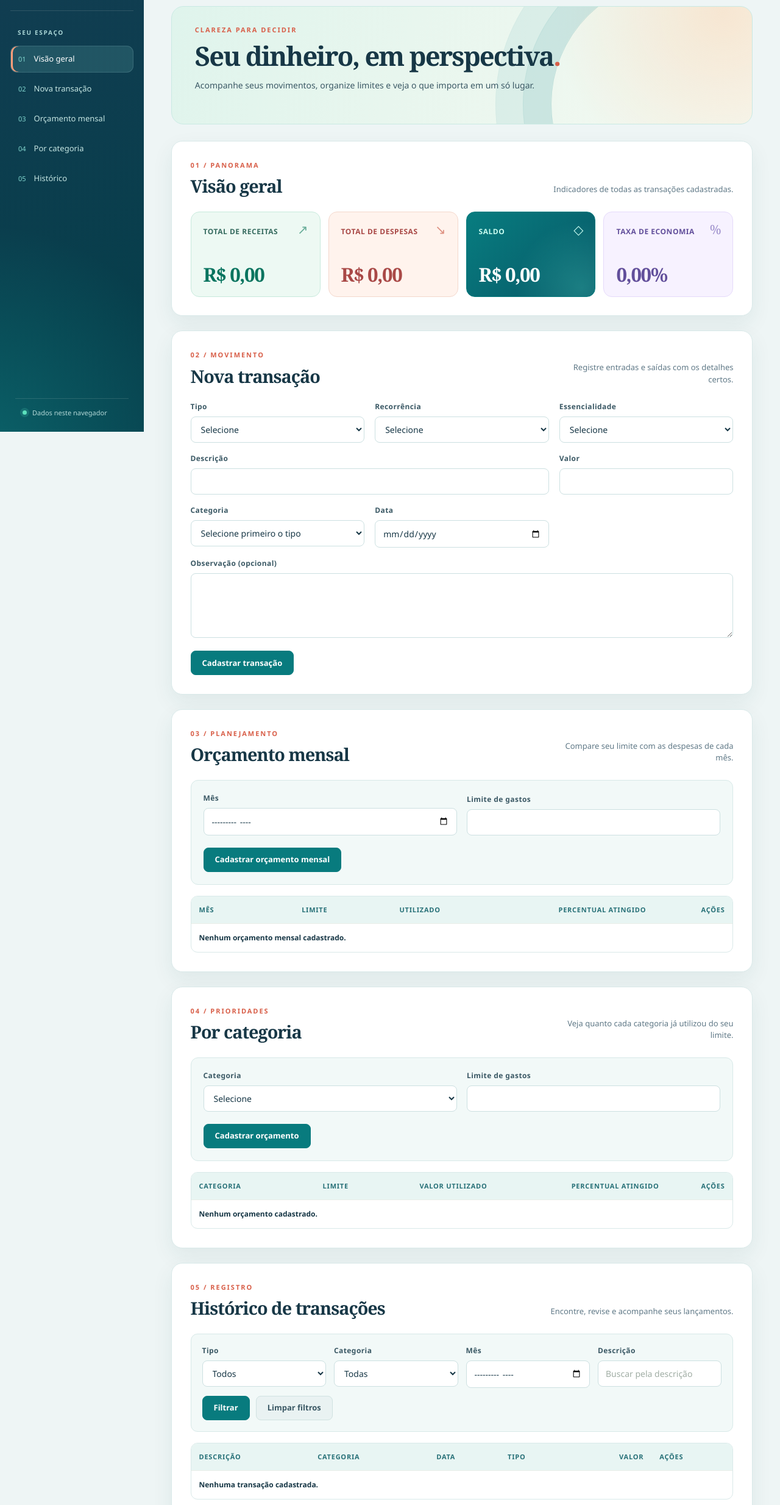
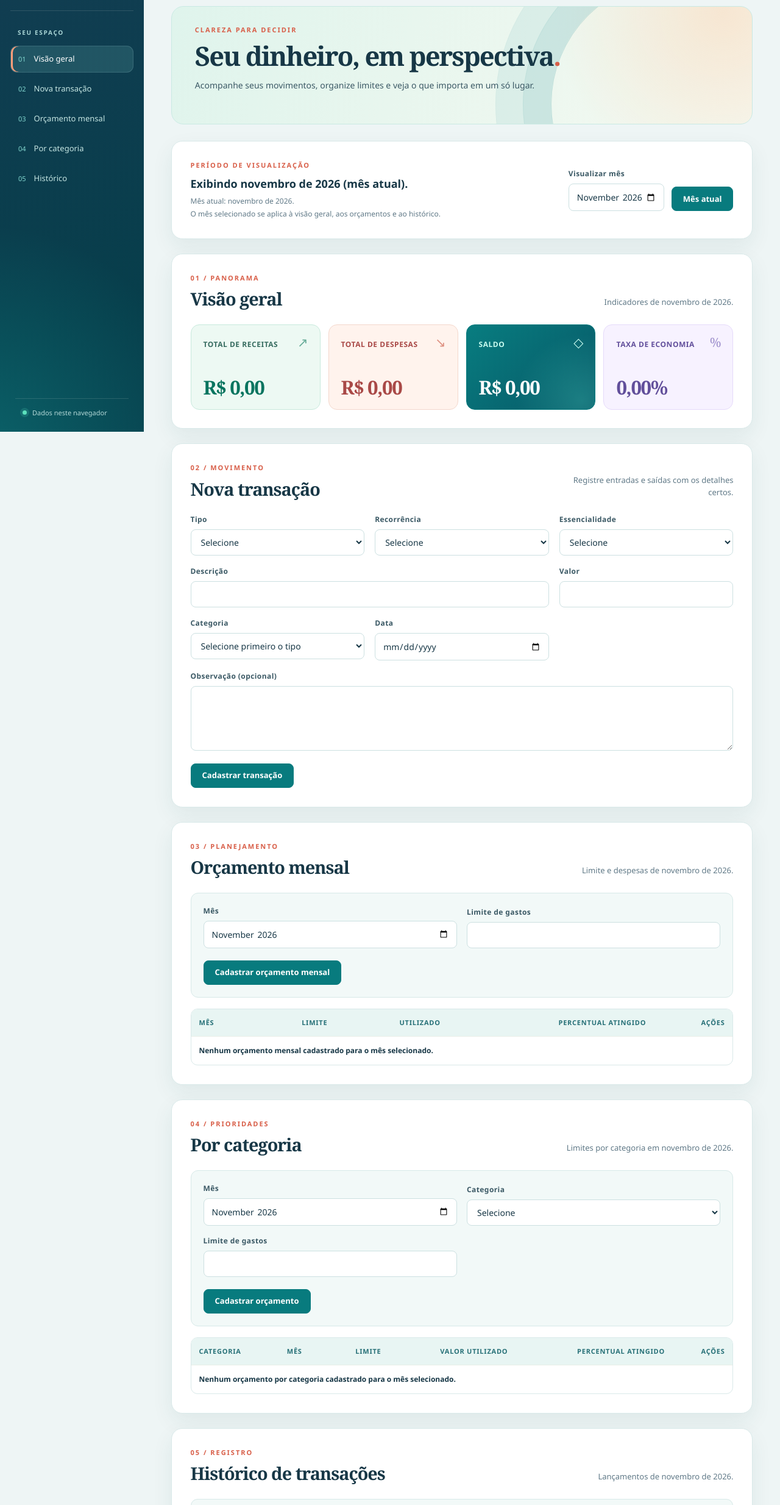
Before and after one commit to Samuel-Tavares/SCF---Controle-Financeiro, a plain HTML site: page index.html in a window 1280 px wide. Shown: the part 92-2560 px from the top of the page at 61% size. Drawn offline with Linux system fonts and the light colour scheme.

Commit message:
feat: adiciona visualização de dados por mês específico.

```diff
--- a/css/style.css
+++ b/css/style.css
@@ -320,6 +320,34 @@ section {
     background: var(--paper);
     box-shadow: var(--shadow);
     scroll-margin-top: 88px;
+}
+
+.periodo-visualizacao {
+    display: flex;
+    flex-wrap: wrap;
+    align-items: center;
+    justify-content: space-between;
+    gap: 20px;
+}
+
+#periodo-selecionado {
+    margin: 0 0 6px;
+    font-size: 18px;
+    font-weight: 700;
+}
+
+.periodo-ajuda {
+    margin: 3px 0 0;
+    color: var(--muted);
+    font-size: 12px;
+}
+
+.periodo-controles {
+    display: flex;
+    flex-wrap: wrap;
+    align-items: end;
+    gap: 12px;
+    max-width: 100%;
 }
 
 .section-heading {
@@ -690,8 +718,8 @@ td:first-child {
 
 #tabela-transacoes-container th:nth-child(5),
 #tabela-transacoes-container td:nth-child(5),
-#tabela-orcamentos-container th:nth-child(n + 2),
-#tabela-orcamentos-container td:nth-child(n + 2),
+#tabela-orcamentos-container th:nth-child(n + 3),
+#tabela-orcamentos-container td:nth-child(n + 3),
 #tabela-orcamentos-mensais-container th:nth-child(n + 2),
 #tabela-orcamentos-mensais-container td:nth-child(n + 2) {
     text-align: right;
@@ -740,7 +768,7 @@ td.acoes-orcamento button + button {
     background: #fcf8ec;
 }
 
-#tabela-orcamentos-container .orcamento-alerta td:nth-child(4),
+#tabela-orcamentos-container .orcamento-alerta td:nth-child(5),
 #tabela-orcamentos-mensais-container .orcamento-alerta td:nth-child(4) {
     color: var(--warning);
     font-weight: 750;
@@ -751,8 +779,8 @@ td.acoes-orcamento button + button {
     background: #fcf3f0;
 }
 
-#tabela-orcamentos-container .orcamento-excedido td:nth-child(3),
 #tabela-orcamentos-container .orcamento-excedido td:nth-child(4),
+#tabela-orcamentos-container .orcamento-excedido td:nth-child(5),
 #tabela-orcamentos-mensais-container .orcamento-excedido td:nth-child(3),
 #tabela-orcamentos-mensais-container .orcamento-excedido td:nth-child(4) {
     color: var(--danger);
@@ -760,7 +788,7 @@ td.acoes-orcamento button + button {
 }
 
 #form-filtros-transacoes {
-    grid-template-columns: repeat(4, minmax(0, 1fr));
+    grid-template-columns: repeat(3, minmax(0, 1fr));
     gap: 13px;
     margin-bottom: 18px;
     padding: 18px;
--- a/index.html
+++ b/index.html
@@ -41,13 +41,31 @@
                     <p>Acompanhe seus movimentos, organize limites e veja o que importa em um só lugar.</p>
                 </div>
 
+        <section class="periodo-visualizacao" aria-label="Período de visualização">
+            <div>
+                <p class="section-kicker">Período de visualização</p>
+                <p id="periodo-selecionado" role="status"></p>
+                <p class="periodo-ajuda" id="mes-atual-identificado"></p>
+                <p class="periodo-ajuda" id="periodo-ajuda">O mês selecionado se aplica à visão geral, aos orçamentos e ao histórico.</p>
+            </div>
+            <div class="periodo-controles">
+                <div class="form-group">
+                    <label for="mes-visualizacao">Visualizar mês</label>
+                    <input type="month" id="mes-visualizacao" min="0001-01" max="9999-12" required aria-describedby="periodo-ajuda">
+                </div>
+                <div class="acoes-filtros">
+                    <button type="button" id="visualizar-mes-atual">Mês atual</button>
+                </div>
+            </div>
+        </section>
+
         <section id="resumo-financeiro">
             <div class="section-heading">
                 <div>
                     <p class="section-kicker">01 / Panorama</p>
                     <h2>Visão geral</h2>
                 </div>
-                <p>Indicadores de todas as transações cadastradas.</p>
+                <p>Indicadores de <span data-periodo></span>.</p>
             </div>
 
             <div class="resumo-cards">
@@ -163,7 +181,7 @@
                     <p class="section-kicker">03 / Planejamento</p>
                     <h2>Orçamento mensal</h2>
                 </div>
-                <p>Compare seu limite com as despesas de cada mês.</p>
+                <p>Limite e despesas de <span data-periodo></span>.</p>
             </div>
 
             <form id="form-orcamento-mensal">
@@ -242,10 +260,14 @@
                     <p class="section-kicker">04 / Prioridades</p>
                     <h2>Por categoria</h2>
                 </div>
-                <p>Veja quanto cada categoria já utilizou do seu limite.</p>
+                <p>Limites por categoria em <span data-periodo></span>.</p>
             </div>
 
             <form id="form-novo-orcamento">
+                <div class="form-group">
+                    <label for="orcamento-categoria-mes">Mês</label>
+                    <input type="month" id="orcamento-categoria-mes" name="mes" min="0001-01" max="9999-12" required>
+                </div>
                 <div class="form-group">
                     <label for="orcamento-categoria">Categoria</label>
 
@@ -300,6 +322,7 @@
                     <thead>
                         <tr>
                             <th scope="col">Categoria</th>
+                            <th scope="col">Mês</th>
                             <th scope="col">Limite</th>
                             <th scope="col">Valor utilizado</th>
                             <th scope="col">Percentual atingido</th>
@@ -318,7 +341,7 @@
                     <p class="section-kicker">05 / Registro</p>
                     <h2>Histórico de transações</h2>
                 </div>
-                <p>Encontre, revise e acompanhe seus lançamentos.</p>
+                <p>Lançamentos de <span data-periodo></span>.</p>
             </div>
 
             <form id="form-filtros-transacoes">
@@ -338,16 +361,6 @@
                     <select id="filtro-categoria" name="categoria">
                         <option value="" selected>Todas</option>
                     </select>
-                </div>
-
-                <div class="form-group">
-                    <label for="filtro-mes">Mês</label>
-
-                    <input
-                        type="month"
-                        id="filtro-mes"
-                        name="mesReferencia"
-                    >
                 </div>
 
                 <div class="form-group">
--- a/js/controllers/orcamentoCategoriaController.js
+++ b/js/controllers/orcamentoCategoriaController.js
@@ -20,12 +20,15 @@ import {
     renderizarCategoriasOrcamento
 } from "../views/categoriaView.js";
 
+import { obterMesSelecionado, observarPeriodo } from "../services/periodoService.js";
+import { formatarMesReferencia } from "../utils/formatadores.js";
+
 let idOrcamentoEmEdicao = null;
 const SELETOR_MENSAGEM = "#mensagem-orcamento";
 
 
 export function atualizarListaOrcamentosCategoria() {
-    const resultado = listarOrcamentosCategoria();
+    const resultado = listarOrcamentosCategoria(obterMesSelecionado());
 
     if (!resultado.sucesso) {
         exibirMensagem(
@@ -95,6 +98,13 @@ export function inicializarOrcamentoCategoriaController() {
     );
 
     const botaoCancelar = document.querySelector("#cancelar-edicao-orcamento");
+    const inputMes = document.querySelector("#orcamento-categoria-mes");
+    inputMes.value = obterMesSelecionado();
+
+    observarPeriodo(() => {
+        if (idOrcamentoEmEdicao === null) inputMes.value = obterMesSelecionado();
+        atualizarListaOrcamentosCategoria();
+    });
 
     const resultadoCategorias = listarCategorias();
 
@@ -128,6 +138,7 @@ export function inicializarOrcamentoCategoriaController() {
 
         const orcamento = {
             categoria: inputCategoria.value,
+            mes: inputMes.value,
             valorLimite: Number(inputValorLimite.value)
         };
 
@@ -146,9 +157,13 @@ export function inicializarOrcamentoCategoriaController() {
         restaurarModoCadastroOrcamento();
         atualizarListaOrcamentosCategoria();
 
-        const mensagemSucesso = estaEditando
+        let mensagemSucesso = estaEditando
             ? "Orçamento atualizado com sucesso."
             : "Orçamento cadastrado com sucesso."
+
+        if (orcamento.mes !== obterMesSelecionado()) {
+            mensagemSucesso += ` Selecione ${formatarMesReferencia(orcamento.mes)} na visualização para consultá-lo.`;
+        }
 
         exibirMensagem(
             SELETOR_MENSAGEM,
@@ -165,6 +180,7 @@ function tratarEdicaoOrcamento(orcamento) {
     idOrcamentoEmEdicao = orcamento.id;
 
     document.querySelector("#orcamento-categoria").value = orcamento.categoria;
+    document.querySelector("#orcamento-categoria-mes").value = orcamento.mes;
     document.querySelector("#orcamento-valor-limite").value = orcamento.valorLimite;
     document.querySelector("#cancelar-edicao-orcamento").hidden = false;
 
@@ -193,6 +209,7 @@ function restaurarModoCadastroOrcamento() {
     const botaoCancelar = document.querySelector("#cancelar-edicao-orcamento");
 
     formulario.reset();
+    document.querySelector("#orcamento-categoria-mes").value = obterMesSelecionado();
     botaoEnviar.textContent = "Cadastrar orçamento";
     botaoCancelar.hidden = true;
 }
--- a/js/controllers/orcamentoMensalController.js
+++ b/js/controllers/orcamentoMensalController.js
@@ -15,12 +15,15 @@ import {
     limparMensagem
 } from "../views/mensagemView.js";
 
+import { obterMesSelecionado, observarPeriodo } from "../services/periodoService.js";
+import { formatarMesReferencia } from "../utils/formatadores.js";
+
 let idOrcamentoMensalEmEdicao = null;
 
 const SELETOR_MENSAGEM = "#mensagem-orcamento-mensal";
 
 export function atualizarListaOrcamentosMensais() {
-    const resultado = listarOrcamentosMensais();
+    const resultado = listarOrcamentosMensais(obterMesSelecionado());
 
     if (!resultado.sucesso) {
         exibirMensagem(
@@ -60,6 +63,7 @@ function restaurarModoCadastroOrcamentoMensal() {
     );
 
     formulario.reset();
+    document.querySelector("#orcamento-mensal-mes").value = obterMesSelecionado();
 
     botaoEnviar.textContent =
         "Cadastrar orçamento mensal";
@@ -139,6 +143,12 @@ export function inicializarOrcamentoMensalController() {
     const inputMes = document.querySelector(
         "#orcamento-mensal-mes"
     )
+    inputMes.value = obterMesSelecionado();
+
+    observarPeriodo(() => {
+        if (idOrcamentoMensalEmEdicao === null) inputMes.value = obterMesSelecionado();
+        atualizarListaOrcamentosMensais();
+    });
 
     const inputValorLimite = document.querySelector(
         "#orcamento-mensal-valor-limite"
@@ -194,9 +204,13 @@ export function inicializarOrcamentoMensalController() {
             restaurarModoCadastroOrcamentoMensal();
             atualizarListaOrcamentosMensais();
 
-            const mensagem = estaEditando
+            let mensagem = estaEditando
                 ? "Orçamento mensal atualizado com sucesso."
                 : "Orçamento mensal cadastrado com sucesso.";
+
+            if (orcamento.mes !== obterMesSelecionado()) {
+                mensagem += ` Selecione ${formatarMesReferencia(orcamento.mes)} na visualização para consultá-lo.`;
+            }
 
             exibirMensagem(
                 SELETOR_MENSAGEM,
--- /dev/null
+++ b/js/controllers/periodoController.js
@@ -0,0 +1,31 @@
+import { obterMesSelecionado, selecionarMes, observarPeriodo } from "../services/periodoService.js";
+import { obterMesAtual } from "../utils/periodo.js";
+import { formatarMesReferencia } from "../utils/formatadores.js";
+
+export function inicializarPeriodoController() {
+    const inputMes = document.querySelector("#mes-visualizacao");
+    const botaoAtual = document.querySelector("#visualizar-mes-atual");
+
+    function atualizarPeriodo() {
+        const mes = obterMesSelecionado();
+        const mesAtual = obterMesAtual();
+        inputMes.value = mes;
+        document.querySelector("#periodo-selecionado").textContent =
+            `Exibindo ${formatarMesReferencia(mes)}${mes === mesAtual ? " (mês atual)" : ""}.`;
+        document.querySelector("#mes-atual-identificado").textContent =
+            `Mês atual: ${formatarMesReferencia(mesAtual)}.`;
+        document.querySelectorAll("[data-periodo]").forEach((elemento) => {
+            elemento.textContent = formatarMesReferencia(mes);
+        });
+    }
+
+    inputMes.addEventListener("change", () => {
+        if (!selecionarMes(inputMes.value)) inputMes.value = obterMesSelecionado();
+    });
+    botaoAtual.addEventListener("click", () => {
+        selecionarMes(obterMesAtual());
+        atualizarPeriodo();
+    });
+    observarPeriodo(atualizarPeriodo);
+    atualizarPeriodo();
+}
--- a/js/controllers/transacaoController.js
+++ b/js/controllers/transacaoController.js
@@ -34,6 +34,8 @@ import {
     renderizarCategoriasFiltro
 } from "../views/categoriaView.js";
 
+import { obterMesSelecionado, observarPeriodo } from "../services/periodoService.js";
+
 let idTransacaoEmEdicao = null;
 let filtrosAtivos = {};
 let paginaAtual = 1;
@@ -67,7 +69,10 @@ function atualizarCategoriasDoFormulario(
 }
 
 function atualizarListaTransacoes() {
-    const resultado = filtrarTransacoes(filtrosAtivos);
+    const resultado = filtrarTransacoes({
+        ...filtrosAtivos,
+        mesReferencia: obterMesSelecionado()
+    });
 
     if (!resultado.sucesso) {
         paginaAtual = 1;
@@ -88,7 +93,7 @@ function atualizarListaTransacoes() {
 
     const mensagemListaVazia = possuiFiltrosAtivos
         ? "Nenhuma transação encontrada para os filtros selecionados."
-        : "Nenhuma transação cadastrada.";
+        : "Nenhuma transação cadastrada para o mês selecionado.";
 
     const paginacao = paginarTransacoes(resultado.transacoes, paginaAtual, ITENS_POR_PAGINA);
 
@@ -199,7 +204,6 @@ export function inicializarTransacaoController() {
     const formularioFiltros = document.querySelector("#form-filtros-transacoes");
     const filtroTipo = document.querySelector("#filtro-tipo");
     const filtroCategoria = document.querySelector("#filtro-categoria");
-    const filtroMes = document.querySelector("#filtro-mes");
     const filtroDescricao = document.querySelector("#filtro-descricao");
     const botaoLimparFiltros = document.querySelector("#limpar-filtros-transacoes");
     const botaoPaginaAnterior = document.querySelector("#pagina-anterior");
@@ -226,6 +230,12 @@ export function inicializarTransacaoController() {
 
     atualizarListaTransacoes();
     atualizarResumoFinanceiro();
+
+    observarPeriodo(() => {
+        paginaAtual = 1;
+        atualizarListaTransacoes();
+        atualizarResumoFinanceiro();
+    });
 
     inputTipo.addEventListener("change", function() {
         atualizarCategoriasDoFormulario(
@@ -256,7 +266,6 @@ export function inicializarTransacaoController() {
             filtrosAtivos = {
                 tipo: filtroTipo.value,
                 categoria: filtroCategoria.value,
-                mesReferencia: filtroMes.value,
                 descricao: filtroDescricao.value
             };
 
@@ -326,7 +335,7 @@ export function inicializarTransacaoController() {
 }
 
 function atualizarResumoFinanceiro() {
-    const resultado = calcularResumo();
+    const resultado = calcularResumo(obterMesSelecionado());
 
     if (!resultado.sucesso) {
         console.error(resultado.erros);
--- a/js/main.js
+++ b/js/main.js
@@ -2,6 +2,7 @@ import { inicializarTransacaoController } from "./controllers/transacaoControlle
 import { inicializarOrcamentoCategoriaController } from "./controllers/orcamentoCategoriaController.js";
 import { inicializarCategorias } from "./services/financeiroService.js";
 import { inicializarOrcamentoMensalController } from "./controllers/orcamentoMensalController.js";
+import { inicializarPeriodoController } from "./controllers/periodoController.js";
 
 const resultadoCategorias = inicializarCategorias();
 
@@ -9,6 +10,7 @@ if (!resultadoCategorias.sucesso) {
     console.error(resultadoCategorias.erros);
 }
 
+inicializarPeriodoController();
 inicializarTransacaoController();
 inicializarOrcamentoCategoriaController();
 inicializarOrcamentoMensalController();
--- a/js/models/OrcamentoCategoria.js
+++ b/js/models/OrcamentoCategoria.js
@@ -2,12 +2,14 @@ export default class OrcamentoCategoria {
     constructor({
         id = null,
         categoria,
+        mes,
         valorLimite,
         valorUtilizado = 0,
         percentualAtingido = 0,
     }) {
         this.id = id;
         this.categoria = categoria;
+        this.mes = mes;
         this.valorLimite = valorLimite;
         this.valorUtilizado = valorUtilizado;
         this.percentualAtingido = percentualAtingido;
--- a/js/services/financeiroService.js
+++ b/js/services/financeiroService.js
@@ -45,6 +45,7 @@ import {
 } from "../repositories/orcamentoMensalRepository.js";
 
 import { tratarErros } from "../utils/tratarErros.js";
+import { obterMesAtual, pertenceAoMes } from "../utils/periodo.js";
 
 const CATEGORIAS_INICIAIS = [
     {
@@ -239,9 +240,11 @@ export function calcularSaldo(
     return (receitasEmCentavos - despesasEmCentavos) / 100;
 }
 
-export function calcularResumo() {
+export function calcularResumo(mesReferencia = obterMesAtual()) {
     try {
-        const transacoes = carregarTransacoes();
+        const transacoes = carregarTransacoes().filter(
+            (transacao) => pertenceAoMes(transacao.data, mesReferencia)
+        );
 
         let receitasEmCentavos = 0;
         let despesasEmCentavos = 0;
@@ -317,6 +320,7 @@ export function cadastrarOrcamentoCategoria(dados) {
         const orcamentoExistente = orcamentos.some(
             (orcamento) =>
                 orcamento.categoria === dados.categoria
+                && orcamento.mes === dados.mes
         );
 
         if (orcamentoExistente) {
@@ -324,7 +328,7 @@ export function cadastrarOrcamentoCategoria(dados) {
                 sucesso: false,
                 orcamento: null,
                 erros: [
-                    "Já existe um orçamento para esta categoria."
+                    "Já existe um orçamento para esta categoria neste mês."
                 ]
             };
         }
@@ -368,9 +372,11 @@ export function calcularOrcamentos(valorLimite, despesas) {
     };
 }
 
-export function listarOrcamentosCategoria() {
+export function listarOrcamentosCategoria(mesReferencia = obterMesAtual()) {
     try {
-        const orcamentos = carregarOrcamentos();
+        const orcamentos = carregarOrcamentos().filter(
+            (orcamento) => orcamento.mes === mesReferencia
+        );
         const transacoes = carregarTransacoes();
         const categorias = carregarCategorias();
 
@@ -380,6 +386,7 @@ export function listarOrcamentosCategoria() {
                     (transacao) =>
                         transacao.tipo === "despesa"
                         && transacao.categoria === orcamento.categoria
+                        && pertenceAoMes(transacao.data, orcamento.mes)
                 );
 
                 const { valorUtilizado, percentualAtingido } =
@@ -461,6 +468,7 @@ export function editarOrcamentoCategoria(id, dados) {
             (orcamento) =>
                 orcamento.id !== id
                 && orcamento.categoria === dados.categoria
+                && orcamento.mes === dados.mes
         );
 
         if (orcamentoDuplicado) {
@@ -468,7 +476,7 @@ export function editarOrcamentoCategoria(id, dados) {
                 sucesso: false,
                 orcamento: null,
                 erros: [
-                    "Já existe um orçamento para esta categoria."
+                    "Já existe um orçamento para esta categoria neste mês."
                 ]
             };
         }
@@ -514,7 +522,7 @@ export function ordenar(transacoes) {
 export function filtrarTransacoes({
     tipo = "",
     categoria = "",
-    mesReferencia = "",
+    mesReferencia = obterMesAtual(),
     descricao = ""
 } = {}) {
     try {
@@ -533,7 +541,7 @@ export function filtrarTransacoes({
                     categoria === "" || transacao.categoria === categoria;
 
                 const correspondeAoMes =
-                    mesReferencia === "" || transacao.data.startsWith(mesReferencia);
+                    pertenceAoMes(transacao.data, mesReferencia);
 
                 return (
                     correspondeAoTipo
@@ -838,9 +846,11 @@ export function cadastrarOrcamentoMensal(dados) {
     }
 }
 
-export function listarOrcamentosMensais() {
+export function listarOrcamentosMensais(mesReferencia = obterMesAtual()) {
     try {
-        const orcamento = carregarOrcamentosMensais();
+        const orcamento = carregarOrcamentosMensais().filter(
+            (orcamento) => orcamento.mes === mesReferencia
+        );
 
         const transacoes = carregarTransacoes();
 
@@ -849,9 +859,7 @@ export function listarOrcamentosMensais() {
                 const despesasDoMes = transacoes.filter(
                     (transacao) =>
                         transacao.tipo === "despesa"
-                        && transacao.data.startsWith(
-                            orcamento.mes
-                        )
+                        && pertenceAoMes(transacao.data, orcamento.mes)
                 );
 
                 const { valorUtilizado, percentualAtingido } =
--- /dev/null
+++ b/js/services/periodoService.js
@@ -0,0 +1,22 @@
+import { obterMesAtual, mesValido } from "../utils/periodo.js";
+
+let mesSelecionado = obterMesAtual();
+const observadores = new Set();
+
+export function obterMesSelecionado() {
+    return mesSelecionado;
+}
+
+export function selecionarMes(mes) {
+    if (!mesValido(mes)) return false;
+    if (mes === mesSelecionado) return true;
+
+    mesSelecionado = mes;
+    observadores.forEach((aoAlterar) => aoAlterar(mes));
+    return true;
+}
+
+export function observarPeriodo(aoAlterar) {
+    observadores.add(aoAlterar);
+    return () => observadores.delete(aoAlterar);
+}
--- /dev/null
+++ b/js/utils/periodo.js
@@ -0,0 +1,12 @@
+export function obterMesAtual(data = new Date()) {
+    return `${data.getFullYear()}-${String(data.getMonth() + 1).padStart(2, "0")}`;
+}
+
+export function mesValido(mes) {
+    return typeof mes === "string"
+        && /^(?!0000)\d{4}-(0[1-9]|1[0-2])$/.test(mes);
+}
+
+export function pertenceAoMes(data, mes) {
+    return typeof data === "string" && data.slice(0, 7) === mes;
+}
--- a/js/utils/validarOrcamentoCategoria.js
+++ b/js/utils/validarOrcamentoCategoria.js
@@ -1,5 +1,11 @@
+import { mesValido } from "./periodo.js";
+
 export function validarOrcamentoCategoria(orcamento, categoria) {
     const erros = [];
+
+    if (!mesValido(orcamento.mes)) {
+        erros.push("Informe um mês válido no formato YYYY-MM.");
+    }
 
     if (
         orcamento.categoria === ""
--- a/js/utils/validarOrcamentoMensal.js
+++ b/js/utils/validarOrcamentoMensal.js
@@ -1,9 +1,9 @@
+import { mesValido } from "./periodo.js";
+
 export function validarOrcamentoMensal(orcamento) {
     const erros = [];
 
-    const formatoMesValido = /^\d{4}-(0[1-9]|1[0-2])$/;
-
-    if (!formatoMesValido.test(orcamento.mes)) {
+    if (!mesValido(orcamento.mes)) {
         erros.push("O mês deve estar no formato YYYY-MM.");
     }
 
--- a/js/views/orcamentoCategoriaView.js
+++ b/js/views/orcamentoCategoriaView.js
@@ -1,6 +1,7 @@
 import {
     formatarMoeda,
-    formatarPorcentagem
+    formatarPorcentagem,
+    formatarMesReferencia
 } from "../utils/formatadores.js";
 
 function criarCelula(conteudo) {
@@ -56,9 +57,9 @@ export function renderizarOrcamentosCategoria(orcamentos, aoEditar, aoExcluir) {
     if (orcamentos.length === 0) {
         const linha = document.createElement("tr");
 
-        const celula = criarCelula("Nenhum orçamento cadastrado.");
+        const celula = criarCelula("Nenhum orçamento por categoria cadastrado para o mês selecionado.");
 
-        celula.colSpan = 5;
+        celula.colSpan = 6;
 
         linha.append(celula);
         corpoTabela.append(linha);
@@ -87,6 +88,7 @@ export function renderizarOrcamentosCategoria(orcamentos, aoEditar, aoExcluir) {
 
         linha.append(
             criarCelula(orcamento.categoriaNome),
+            criarCelula(formatarMesReferencia(orcamento.mes)),
             criarCelula(formatarMoeda(orcamento.valorLimite)),
             criarCelula(formatarMoeda(orcamento.valorUtilizado)),
             criarCelula(formatarPorcentagem(orcamento.percentualAtingido)),
--- a/js/views/orcamentoMensalView.js
+++ b/js/views/orcamentoMensalView.js
@@ -67,7 +67,7 @@ export function renderizarOrcamentosMensais(
         const linha = document.createElement("tr");
 
         const celula = criarCelula(
-            "Nenhum orçamento mensal cadastrado."
+            "Nenhum orçamento mensal cadastrado para o mês selecionado."
         );
 
         celula.colSpan = 5;
```
